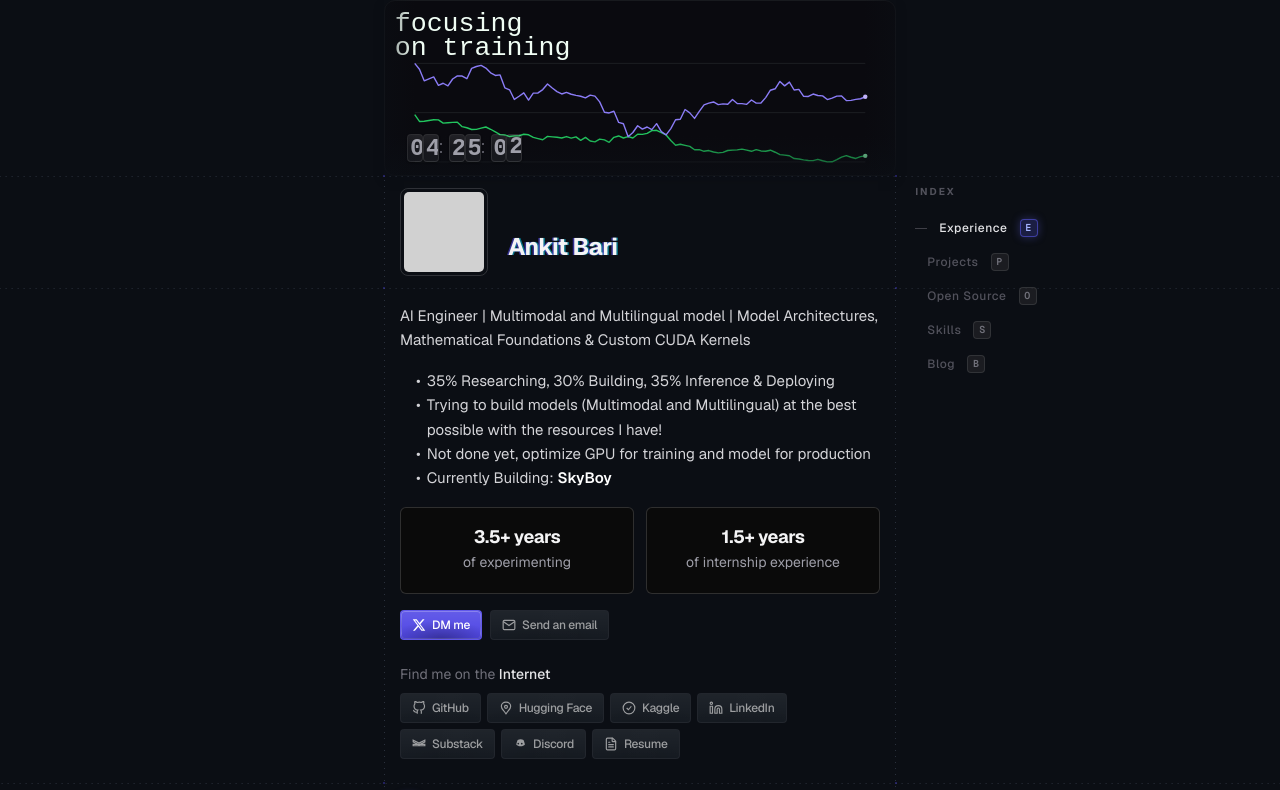
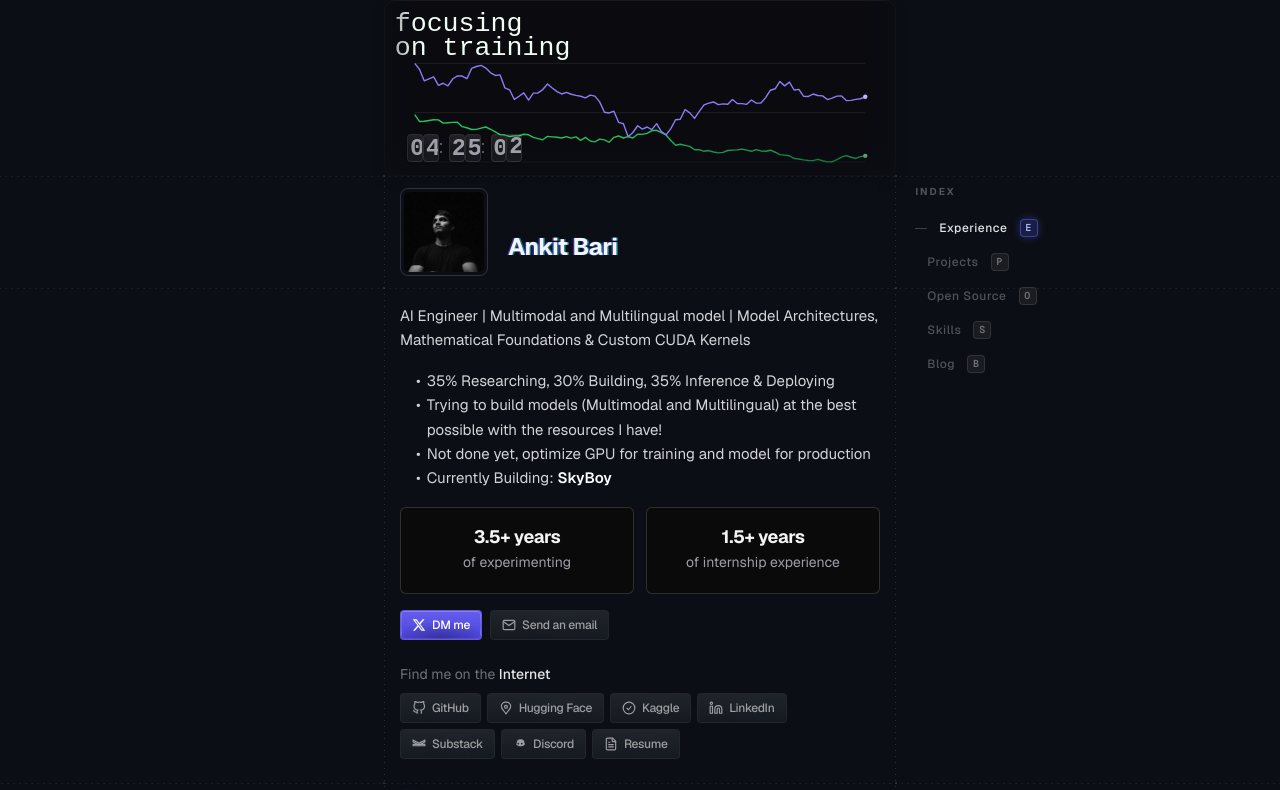
Before and after one commit to aijadugar/ankitbari, a Next.js app: page / in a window 1280 px wide. Shown: the top 790 px of the page. Built offline with nearby package versions, Linux system fonts and the light colour scheme; no server answers; a web font is replaced by a local one.

Commit message:
my image

```diff
--- a/src/app/page.tsx
+++ b/src/app/page.tsx
@@ -118,7 +118,7 @@ export default function Home() {
               {/* The inner image */}
               <div className="relative w-16 h-16 sm:w-20 sm:h-20 rounded-[3px] sm:rounded-[5px] overflow-hidden bg-zinc-100 dark:bg-zinc-900">
                 <Image
-                  src="/placeholder.png"
+                  src="/me.png"
                   alt="Profile"
                   width={240}
                   height={240}
```
Also changed, not shown: public/me.png (added).
